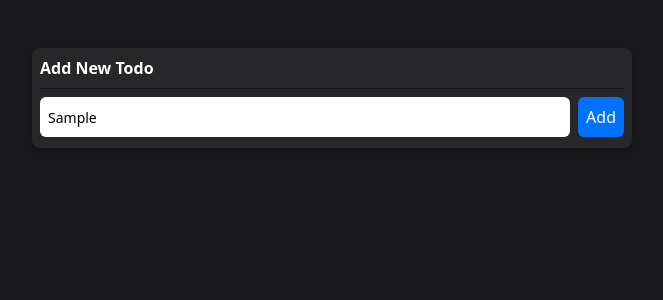
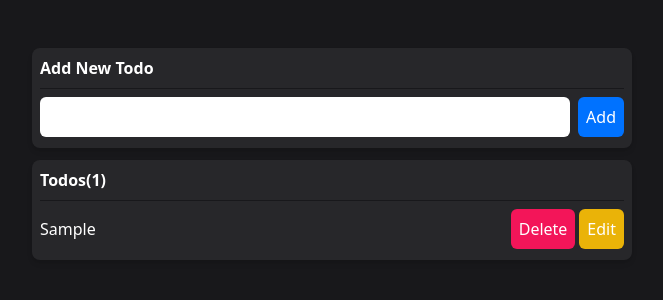
Before and after one commit to behi1989/TodoListWithTest, a React (Vite) app: page / in a window 1280 px wide. Both pictures are taken after typing "Sample" into the empty fields and a click on the button "Add". Shown: the top 300 px of the page, without its empty margins (308-971 px from the left). Built offline with nearby package versions, Linux system fonts and the light colour scheme.

Commit message:
add todo type and create todo main container with custom components

```diff
--- a/src/components/TodoItem/TodoItem.type.ts
+++ b/src/components/TodoItem/TodoItem.type.ts
@@ -2,4 +2,6 @@ export type TodoItemType = {
   title: string
   remove: (id?: number) => void
   edit: (id?: number) => void
+  editFlag?: boolean
+  editCanceling: () => void
 }
--- a/src/components/TodoItem/index.tsx
+++ b/src/components/TodoItem/index.tsx
@@ -1,14 +1,20 @@
 import { FC } from "react"
+
 import { Button } from "../UI"
+
 import { TodoItemType } from "./TodoItem.type"
 
-const TodoItem:FC<TodoItemType> = ({title, remove, edit}) => {
+const TodoItem:FC<TodoItemType> = ({title, remove, edit, editFlag, editCanceling}) => {
   return (
     <div className="flex items-center justify-between">
         <span className="text-base font-medium text-white">{title}</span>
         <div className="flex items-center gap-1">
             <Button className="bg-sp-red text-white font-medium" label="Delete" onClick={remove}/>
-            <Button className="bg-yellow-500 text-white font-medium" label="Edit" onClick={edit} />
+            {editFlag ? (
+              <Button className="bg-gray-300 text-sp-metal font-medium" label="Cancel" onClick={editCanceling} />
+            ) : (
+              <Button className="bg-yellow-500 text-white font-medium" disabled={editFlag} label="Edit" onClick={edit} />
+            )}
         </div>
     </div>
   )
--- a/src/components/UI/TextInput/index.tsx
+++ b/src/components/UI/TextInput/index.tsx
@@ -1,14 +1,14 @@
 import { FC } from "react"
 import { TextInputType } from "./input.type"
 
-const Input:FC<TextInputType> = ({id, hasLabel=false, label, labelClass, className='', ...rest}) => {
+const Input:FC<TextInputType> = ({id, hasLabel=false, label, labelClass='', className='', ...rest}) => {
   return (
     <div className="w-full">
       {hasLabel && <label htmlFor={id} className={`flex text-sm font-semibold ${labelClass}`}>{label}</label>}
       <input
         id={id}
+        className={`w-full h-10 rounded-md text-sm font-medium focus:outline-none px-2 ${className}`}
         {...rest}
-        className={`w-full h-10 rounded-md text-sm font-medium focus:outline-none px-2 ${className}`}
       />
 
   </div>
--- a/src/components/UI/TextInput/input.type.ts
+++ b/src/components/UI/TextInput/input.type.ts
@@ -1,7 +1,10 @@
+import { InputHTMLAttributes } from 'react'
+
 export type TextInputType = {
   id: string
   hasLabel: boolean
   label?: string
   labelClass?: string
   className?: string
-}
+  [rest: string]: any
+} & InputHTMLAttributes<HTMLInputElement>
--- a/src/containers/MainPage/index.tsx
+++ b/src/containers/MainPage/index.tsx
@@ -1,14 +1,78 @@
+import { FC, FormEvent, useState } from "react"
+
+import { TodoItem } from "@/components"
 import { Button, Card, TextInput } from "@/components/UI"
-import { FC } from "react"
+
+import { TodoType } from "@/types"
 
 const MainPage:FC = () => {
+  const [todo, setTodo] = useState<string>("")
+  const [todos, setTodos] = useState<TodoType[]>([])
+  const [currentTodo, setCurrentTodo] = useState<Partial<TodoType>>({})
+  const [editFlag, setEditFlag] = useState<boolean>(false)
+
+  const addTodoHandler = (e: FormEvent) => {
+    e.preventDefault()
+    const id = Date.now()
+    setTodos([...todos, {id, title: todo}])
+    setTodo("")
+  }
+
+  const editHandler = (id: number) => {
+    setEditFlag(true)
+    const todo = todos.find(todo => todo.id === id)!
+    setCurrentTodo(todo)
+    setTodo(todo?.title)
+  }
+
+  const updateTodoHandler = (e:FormEvent) => {
+    e.preventDefault()
+    const updatedTodo = {id: currentTodo?.id!, title: todo}
+    const updatedItem = todos.map((todo) => {
+      return todo.id === currentTodo?.id ? updatedTodo : todo;
+    });
+    setTodos(updatedItem)
+    setTodo("")
+    setEditFlag(false)
+  }
+
+  const editCancelingHandler = () => {
+    setTodo("")
+    setEditFlag(false)
+    setCurrentTodo({})
+  }
+
+  const deleteHandler = (id: number) => {
+    const filteredTodo = todos.filter(todo => todo.id !== id)
+    setTodos(filteredTodo)
+  }
+
   return (
     <section className="w-full max-w-[300px] md:max-w-[600px] inset-0 m-auto">
       <Card className="mt-12" hasLabel label="Add New Todo">
-        <div className="flex justify-between items-center gap-2">
-          <TextInput id="todoInput" hasLabel={false} />
-          <Button label="Add" className="bg-sp-blue text-white" />
-        </div>
+        <form onSubmit={editFlag ? updateTodoHandler : addTodoHandler} className="flex justify-between items-center gap-2">
+          <TextInput id="todoInput" value={todo} onChange={(text) => setTodo(text?.target?.value)} hasLabel={false} />
+          {editFlag ?
+            <Button type="submit" label="Update" className="bg-yellow-500 text-white font-medium" />
+          :
+            <Button type="submit" label="Add" className="bg-sp-blue text-white" />
+          }
+        </form>
+      </Card>
+      <Card className="mt-3" hasLabel label={`Todos(${todos.length})`}>
+        {todos.length ?
+          todos?.map(todo =>
+            <TodoItem
+              key={todo.id}
+              title={todo.title}
+              edit={()=> editHandler(todo.id)}
+              editFlag={todo.id === currentTodo.id ? editFlag : false}
+              editCanceling={editCancelingHandler}
+              remove={()=> deleteHandler(todo.id)}
+            />
+          )
+        :
+          <h4 className="text-base text-center font-semibold text-sp-red">Nothing here!</h4>}
       </Card>
     </section>
   )
--- /dev/null
+++ b/src/types/index.ts
@@ -0,0 +1,4 @@
+export type TodoType = {
+  id: number
+  title: string
+}
```
